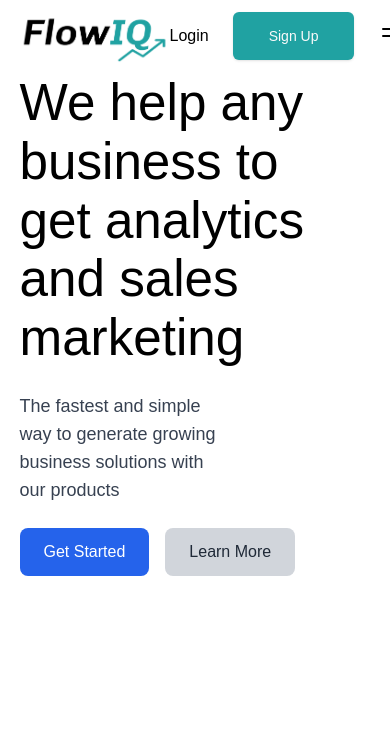
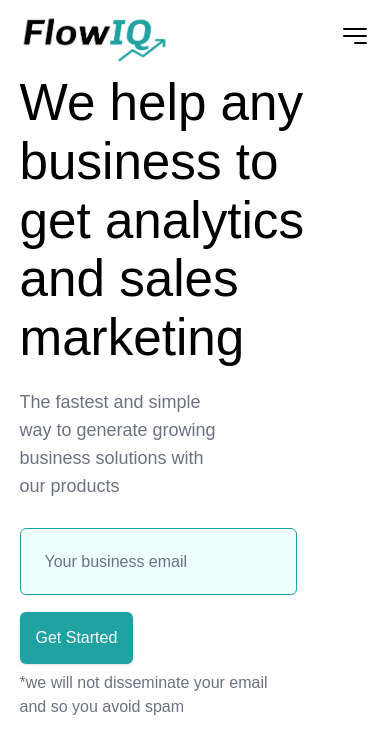
Before and after one commit to Lucascordovaa/flowiq, a Next.js app: page / in a window 390 px wide. Shown: the top 754 px of the page. Built offline with nearby package versions, Linux system fonts and the light colour scheme; a web font is replaced by a local one.

Commit message:
email input and image, fixed responsiveness

```diff
--- a/components/Home/Hero/Hero.tsx
+++ b/components/Home/Hero/Hero.tsx
@@ -1,36 +1,43 @@
 import React from "react";
 import Image from "next/image";
+import { Input } from "@/components/ui/input";
+import { Button } from "@/components/ui/button";
 
 const Hero = () => {
   return (
     <div className="h-screen w-full pt-[4vh] md:pt-[12vh]">
       <div className="mx-auto mt-10 flex h-full w-[90%] flex-col items-center lg:flex-row xl:w-3/5">
         {/* TEXT & MORE CONTENT */}
-        <div className="mr-6 flex flex-col items-start space-y-6 self-start bg-white">
+        <div className="mr-6 flex flex-col items-start space-y-5 self-start ">
           {/* MAIN TEXT */}
           <h1 className="text-[3.2rem] leading-[1.15]">
             We help any business to get analytics and sales marketing
           </h1>
 
           {/* SUBTEXT OR ADDITIONAL CONTENT */}
-          <p className="mr-28 text-lg text-gray-700">
+          <p className="mr-28 text-lg text-gray-500 xl:mr-3">
             The fastest and simple way to generate growing business solutions
             with our products
           </p>
 
-          {/* BUTTONS OR CTA */}
-          <div className="flex space-x-4">
-            <button className="rounded-lg bg-blue-600 px-6 py-3 text-white">
+          {/* EMAIL INPUT */}
+          <div className=" relative w-[85%] py-2">
+            <Input
+              type="email"
+              placeholder="Your business email"
+              className="h-[4.2rem] border-[#20a2a2] bg-[#edffff] px-6 placeholder:text-[1rem] placeholder:text-gray-500 lg:pr-56 xl:pr-2"
+            />
+            <Button className="translate-y-1/3 bg-[#20a2a2] py-[1.60rem] text-[1rem] hover:bg-teal-200 hover:text-teal-700 lg:absolute lg:right-3 lg:top-[35%] lg:-translate-y-1/2 lg:px-8">
               Get Started
-            </button>
-            <button className="rounded-lg bg-gray-300 px-6 py-3 text-gray-800">
-              Learn More
-            </button>
+            </Button>
+            <p className="mt-6 text-[1rem] text-gray-500 lg:mt-3">
+              *we will not disseminate your email and so you avoid spam
+            </p>
           </div>
         </div>
 
         {/* IMAGE */}
-        <div className="hidden shrink-0 lg:block">
+        <div className="mr-6 hidden shrink-0 flex-col items-start space-y-5 self-start lg:block ">
           <Image
             src="/images/imagehero.png"
             alt="imagehero"
--- a/components/Home/Home.tsx
+++ b/components/Home/Home.tsx
@@ -3,7 +3,7 @@ import Hero from "@/components/Home/Hero/Hero";
 
 const Home = () => {
   return (
-    <div className="overflow-hidden">
+    <div className="h-[2000px] overflow-hidden">
       <Hero />
     </div>
   );
--- a/components/Home/Navbar/MobileNav.tsx
+++ b/components/Home/Navbar/MobileNav.tsx
@@ -2,6 +2,7 @@ import React from "react";
 import { navLinks } from "@/constant/Constant";
 import Link from "next/link";
 import { CgClose } from "react-icons/cg";
+import { Button } from "@/components/ui/button";
 
 type Props = {
   showNav: boolean;
@@ -28,6 +29,12 @@ const MobileNav = ({ closeNav, showNav }: Props) => {
             </Link>
           );
         })}
+        <Button className="mx-12 bg-white py-6 text-[#20a2a2] hover:bg-teal-200 hover:text-white">
+          Log in
+        </Button>
+        <Button className="mx-12 bg-white py-6 text-[#20a2a2] hover:bg-teal-200 hover:text-white">
+          Sign Up
+        </Button>
         <CgClose
           onClick={closeNav}
           className="absolute right-[1.4rem] top-[0.7rem] size-6 cursor-pointer sm:size-8"
--- a/components/Home/Navbar/Nav.tsx
+++ b/components/Home/Navbar/Nav.tsx
@@ -31,7 +31,7 @@ const Nav = ({ openNav }: Props) => {
     <div
       className={` fixed ${navBg ? "bg-white shadow-md" : "fixed"} z-[1000] h-[8.55vh] w-full transition-all duration-200`}
     >
-      <div className="mx-auto flex h-full w-[90%] items-center justify-between xl:w-3/5">
+      <div className="mx-auto flex h-full w-[90%] items-center justify-between bg-white xl:w-3/5">
         {/* logo */}
         <Image src="/images/logo.PNG" alt="logo" width={150} height={150} />
         {/* navigation links */}
@@ -46,10 +46,10 @@ const Nav = ({ openNav }: Props) => {
         </div>
         {/* buttons */}
         <div className="flex items-center space-x-6">
-          <Link href="/">
+          <Link href="/" className="hidden lg:flex">
             <p className="nav_link">Login</p>
           </Link>
-          <Button className="bg-[#20a2a2] px-9 py-6 hover:bg-teal-200 hover:text-teal-700">
+          <Button className="hidden bg-[#20a2a2] px-9 py-6 text-[1rem] hover:bg-teal-200 hover:text-teal-700 lg:flex">
             Sign Up
           </Button>
           {/* Burger Menu */}
--- /dev/null
+++ b/components/ui/input.tsx
@@ -0,0 +1,22 @@
+import * as React from "react"
+
+import { cn } from "@/lib/utils"
+
+const Input = React.forwardRef<HTMLInputElement, React.ComponentProps<"input">>(
+  ({ className, type, ...props }, ref) => {
+    return (
+      <input
+        type={type}
+        className={cn(
+          "flex h-9 w-full rounded-md border border-neutral-200 bg-transparent px-3 py-1 text-base shadow-sm transition-colors file:border-0 file:bg-transparent file:text-sm file:font-medium file:text-neutral-950 placeholder:text-neutral-500 focus-visible:outline-none focus-visible:ring-1 focus-visible:ring-neutral-950 disabled:cursor-not-allowed disabled:opacity-50 md:text-sm dark:border-neutral-800 dark:file:text-neutral-50 dark:placeholder:text-neutral-400 dark:focus-visible:ring-neutral-300",
+          className
+        )}
+        ref={ref}
+        {...props}
+      />
+    )
+  }
+)
+Input.displayName = "Input"
+
+export { Input }
```
